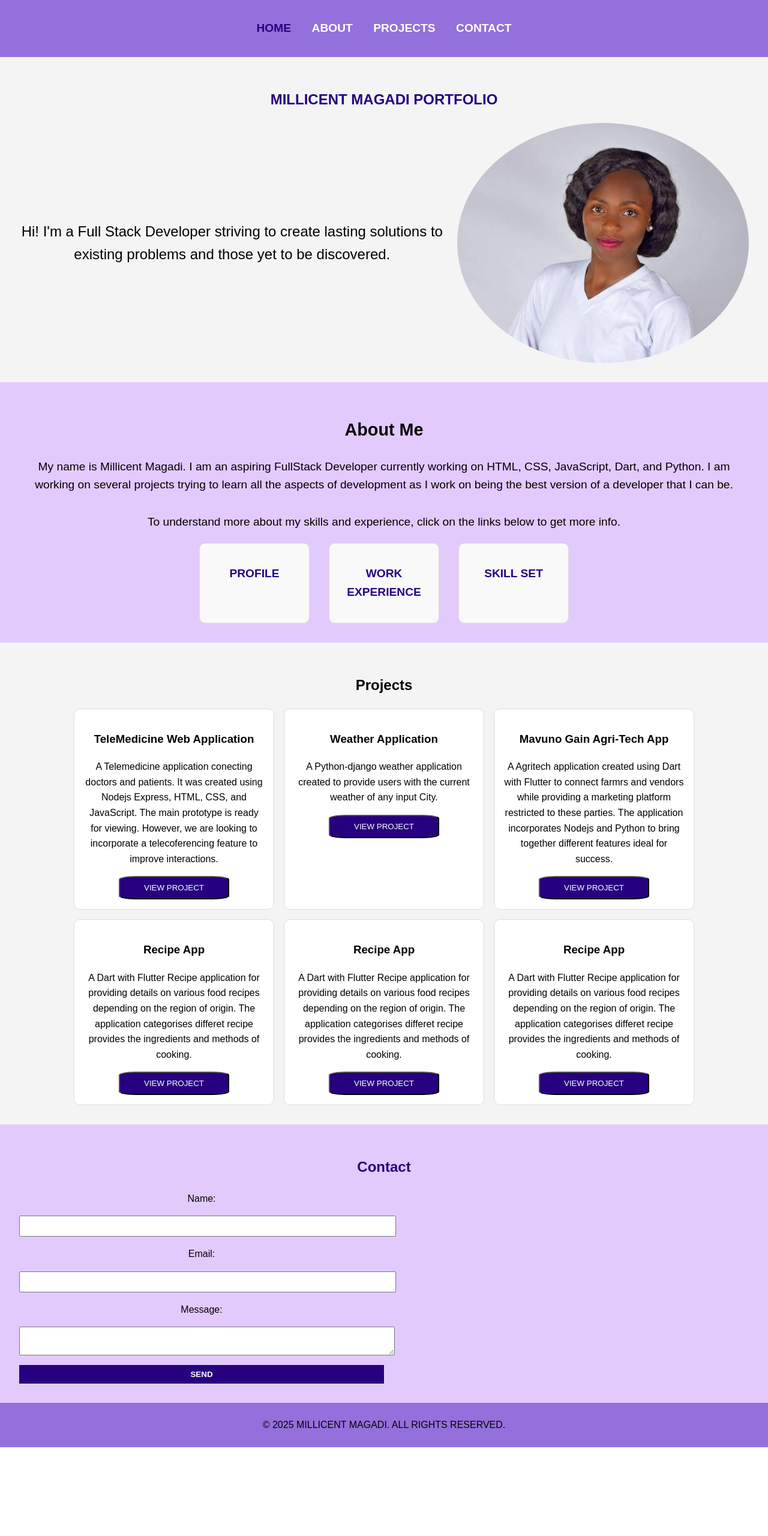
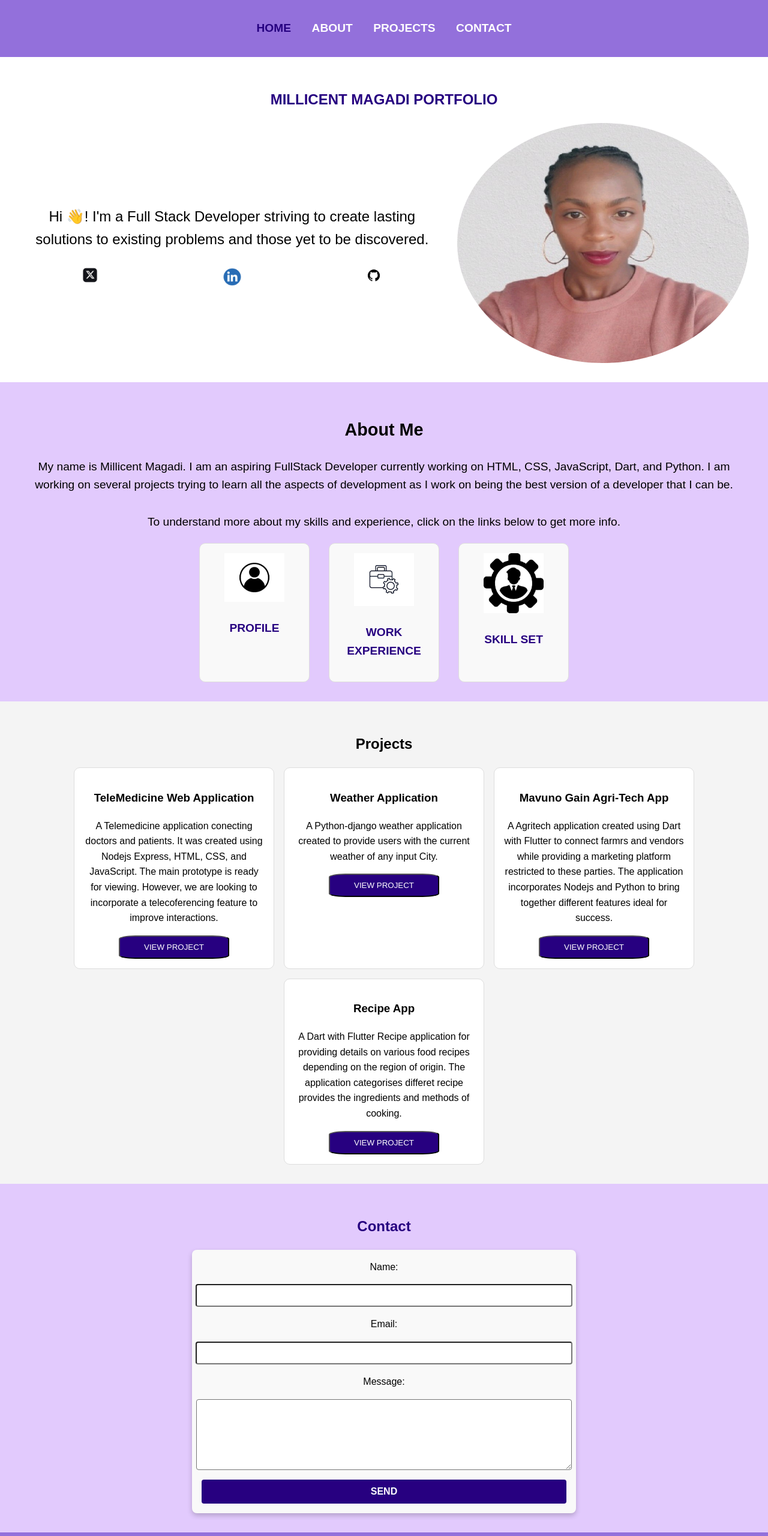
Before and after one commit to MagadiM/millie-portfolio, a plain HTML site: page index.html in a window 1280 px wide. Shown: the top 2560 px of the page at 60% size. Before the commit the page ends 2412 px from the top, so only its background shows below. Drawn offline with Linux system fonts and the light colour scheme.

Commit message:
Adding a few changes to the repo

```diff
--- a/index.html
+++ b/index.html
@@ -31,10 +31,20 @@
         <h1 style="color: #260080; text-transform: uppercase;">Millicent Magadi Portfolio</h1>
         <div class="intro">
           <div class="intro-page">
-            <p>Hi! I'm a Full Stack Developer striving to create lasting solutions to existing problems and those yet to be discovered.</p>
+            <p>Hi <span class="waving-hand">👋</span>! I'm a Full Stack Developer striving to create lasting solutions to existing problems and those yet to be discovered.</p>
+            <div class="social-media">
+              <a href="https://x.com" target="_blank" aria-label="Twitter">
+                <img src="./x-icon.png" alt="Twitter">
+              </a>
+              <a href="https://www.linkedin.com/in/millicent-magadi-0b609b12b" target="_blank" aria-label="LinkedIn">
+                <img src="./linkedin-icon.png" alt="LinkedIn">
+              </a>
+              <a href="https://github.com/MagadiM" target="_blank" aria-label="GitHub">
+                <img src="./github-icon.png" alt="GitHub">
+              </a>
+            </div>
           </div>
-          <img src="./profile-img.jpg" alt="Profile Image">
-        </div>
+          <img src="./profile.jpeg" alt="Profile Image">
       </section>
 
       <section id="about">
@@ -43,15 +53,15 @@
         To understand more about my skills and experience, click on the links below to get more info. </p>
         <div class="about-icons">
           <div class="icon-card">
-            <i class="fas fa-code"></i>
+            <img src="./profile-icon.png" alt="profile-icon">
             <p><a href="about.html" id="profile">Profile</a></p>
           </div>
           <div class="icon-card">
-            <i class="fas fa-paint-brush"></i>
+            <img src="./we-icon.png" alt="work-experience icon">
             <p><a href="about.html" id="work-experience">Work Experience</a></p>
           </div>
           <div class="icon-card">
-            <i class="fas fa-project-diagram"></i>
+            <img src="./skills-icon.png" alt="skills icon">
             <p><a href="about.html" id="skills">Skill Set</a></p>
           </div>
         </div>
@@ -63,32 +73,22 @@
           <div class="project-card">
             <h3>TeleMedicine Web Application</h3>
             <p>A Telemedicine application conecting doctors and patients. It was created using Nodejs Express,  HTML, CSS, and JavaScript. The main prototype is ready for viewing. However, we are looking to incorporate a telecoferencing feature to improve interactions.</p>
-            <button><a href="#">View Project</a></button>
+            <button><a href="https://github.com/MagadiM/MediLink-Telemed-Web.git">View Project</a></button>
           </div>
           <div class="project-card">
             <h3>Weather Application</h3>
             <p>A Python-django weather application created to provide users with the current weather of any input City.</p>
-            <button><a href="#">View Project</a></button>
+            <button><a href="https://github.com/MagadiM/weather_app.git">View Project</a></button>
           </div>
           <div class="project-card">
             <h3>Mavuno Gain Agri-Tech App</h3>
             <p>A Agritech application created using Dart with Flutter to connect farmrs and vendors while providing a marketing platform restricted to these parties. The application incorporates Nodejs and Python to bring together different features ideal for success. </p>
-            <button><a href="#">View Project</a></button>
+            <button><a href="https://github.com/MagadiM/mavuno_gain.git">View Project</a></button>
           </div>
           <div class="project-card">
             <h3>Recipe App</h3>
             <p>A Dart with Flutter Recipe application for providing details on various food recipes depending on the region of origin. The application categorises differet recipe provides the ingredients and methods of cooking.</p>
-            <button><a href="#">View Project</a></button>
-          </div>
-          <div class="project-card">
-            <h3>Recipe App</h3>
-            <p>A Dart with Flutter Recipe application for providing details on various food recipes depending on the region of origin. The application categorises differet recipe provides the ingredients and methods of cooking.</p>
-            <button><a href="#">View Project</a></button>
-          </div>
-          <div class="project-card">
-            <h3>Recipe App</h3>
-            <p>A Dart with Flutter Recipe application for providing details on various food recipes depending on the region of origin. The application categorises differet recipe provides the ingredients and methods of cooking.</p>
-            <button><a href="#">View Project</a></button>
+            <button><a href="https://github.com/MagadiM/recipe-app.git">View Project</a></button>
           </div>
         </div>
       </section>
--- a/styles.css
+++ b/styles.css
@@ -63,15 +63,6 @@ body {
     text-align: center;
   }
 
-  #home {
-    background: #f4f4f4;
-    display: grid;
-  }
-
-  /* #home p {
-    font-size: 2.0rem;
-  } */
-
   #home .intro {
     display: flex;
     flex-wrap: wrap;
@@ -94,6 +85,25 @@ body {
     border-radius: 50%;
   }
 
+  #home .social-media {
+    display: flex;
+    margin-top: 10px;
+    justify-content: space-around;
+  }
+
+  #home .social-media a {
+    text-decoration: none;
+  }
+
+  #home .social-media img {
+    width: 100px;
+    height: auto;
+    transition: transform 0.3s ease;
+  }
+
+  #home .social-media img:hover {
+    transform: scale(1.2);
+  }
   /*
   .intro img {
     align-items: right;
@@ -122,9 +132,9 @@ body {
     width: 150px;
   }
 
-  .icon-card i {
-    font-size: 2rem;
-    margin-bottom: 0.5rem;
+  .icon-card img {
+    width: 100px;
+    height: auto;
   }
 
   .icon-card p a {
@@ -176,19 +186,50 @@ body {
     flex-direction: column;
     gap: 1rem;
     width: 50%;
+    margin: 0 auto; /* Horizontally center the form */
+    padding: 1rem;
+    box-shadow: 0 4px 8px rgba(0, 0, 0, 0.2);
+    border-radius: 8px;
+    background: #f9f9f9;
   }
 
-  form input, form textarea, form button {
+  /* Center the form container vertically and horizontally */
+  form {
+    display: flex;
+    justify-content: center;
+    align-items: center;
+  }
+
+  form input,
+  form textarea,
+  form button {
     width: 100%;
     padding: 0.5rem;
     justify-content: center;
     align-content: center;
+
+
+    border-radius: 4px;
+    font-size: 1rem;
+  }
+
+  form textarea {
+    resize: vertical; /* Allow resizing only vertically */
+    min-height: 100px;
   }
 
   form button {
     background: #270080;
     border: none;
     cursor: pointer;
+    padding: 0.7rem;
+    font-size: 1rem;
+    border-radius: 4px;
+    transition: background-color 0.3s ease;
+  }
+
+  form button:hover {
+    background: #3a00b3;
   }
 
   form button a {
```
Also changed, not shown: about.html (+43 -18 lines), github-icon.png (added), linkedin-icon.png (added), profile-icon.png (added), profile.jpeg (added), skills-icon.png (added), we-icon.png (added), x-icon.png (added), 1 other file.
